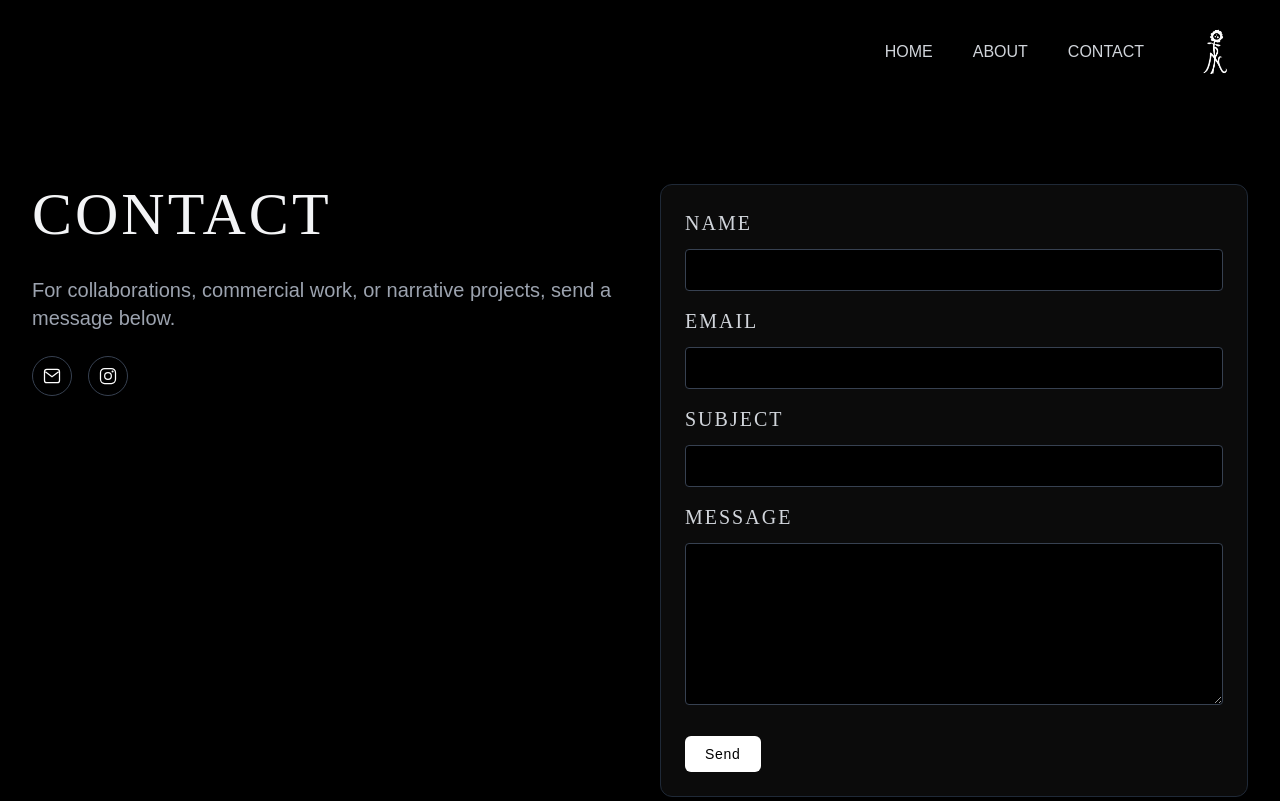
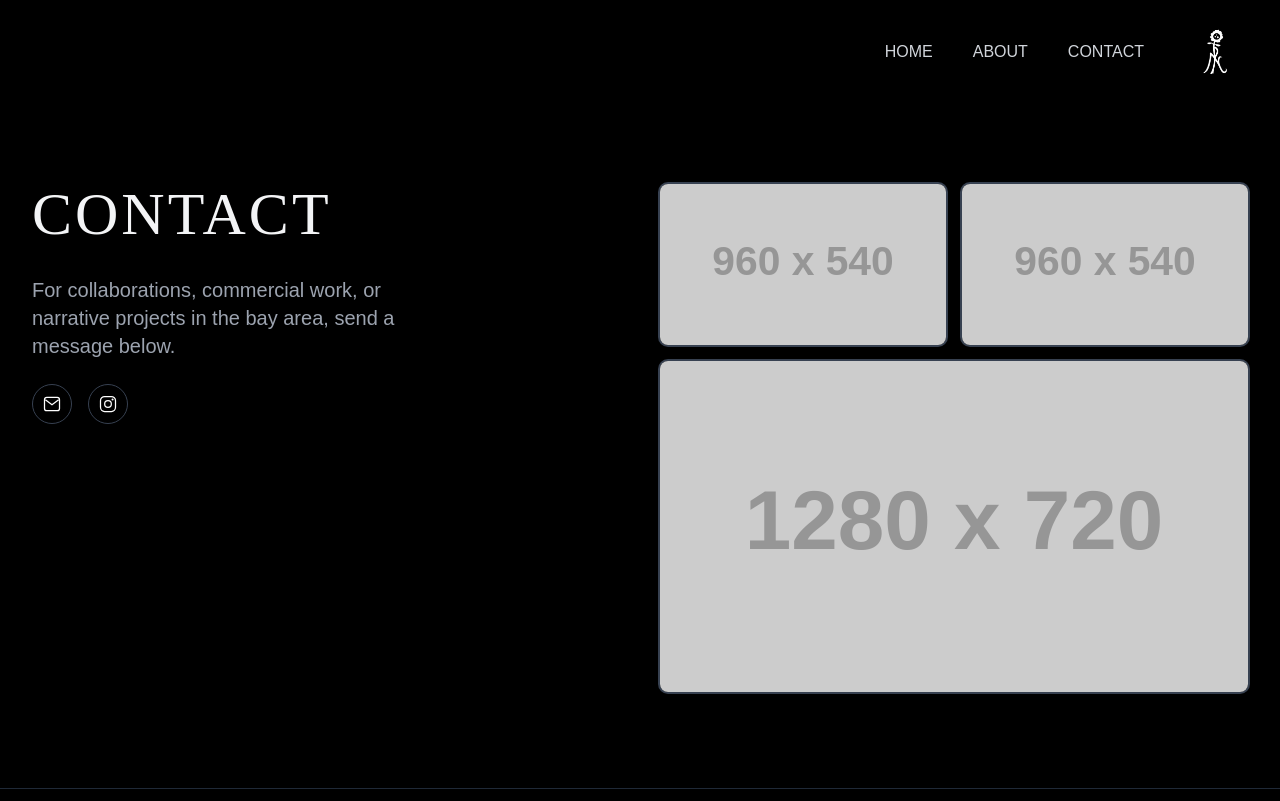
Before and after one commit to NoamRignaultClement/NoamRignaultClement.github.io, a website: page contact.html in a window 1280 px wide. Shown: the top 801 px of the page. Drawn offline with nearby package versions, Linux system fonts and the light colour scheme; placeholder pictures from the web are drawn by us; a web font is replaced by a local one.

Commit message:
Fixed contact section

```diff
--- a/contact.html
+++ b/contact.html
@@ -26,8 +26,8 @@
     <section class="container mx-auto max-w-7xl px-4 sm:px-6 lg:px-8 grid md:grid-cols-2 gap-10">
       <div>
         <h1 class="text-5xl md:text-6xl mb-8">CONTACT</h1>
-        <p class="text-lg md:text-xl text-gray-400 mb-6">
-          For collaborations, commercial work, or narrative projects, send a message below.
+        <p class="text-lg md:text-xl text-gray-400 mb-6 max-w-xs md:max-w-sm leading-relaxed">
+          For collaborations, commercial work, or narrative projects in the bay area, send a message below.
         </p>
         <div class="flex items-center gap-4">
           <!-- Email icon -->
@@ -48,27 +48,20 @@
         </div>
       </div>
 
-      <form action="mailto:noam.rignault@gmail.com" method="post" enctype="text/plain" class="bg-[#0b0b0b] border border-gray-800 rounded-xl p-6 shadow">
-        <div class="mb-4">
-          <label for="name" class="form-label block text-xl md:text-xl text-gray-300 mb-3 tracking-widest">NAME</label>
-          <input id="name" name="name" type="text" required class="w-full bg-black border border-gray-700 rounded px-3 py-2 text-gray-200 focus:outline-none focus:ring-2 focus:ring-gray-500">
+      <!-- Right: film stills placeholder -->
+      <div class="hidden md:block">
+        <div class="grid grid-cols-2 gap-4">
+          <div class="w-full aspect-[16/9] bg-black rounded-lg ring-2 ring-gray-700 shadow-lg overflow-hidden">
+            <img src="https://placehold.co/960x540/111111/FFFFFF?text=STILL+1" alt="Film still placeholder 1" class="w-full h-full object-cover">
+          </div>
+          <div class="w-full aspect-[16/9] bg-black rounded-lg ring-2 ring-gray-700 shadow-lg overflow-hidden">
+            <img src="https://placehold.co/960x540/111111/FFFFFF?text=STILL+2" alt="Film still placeholder 2" class="w-full h-full object-cover">
+          </div>
+          <div class="w-full aspect-[16/9] bg-black rounded-lg ring-2 ring-gray-700 shadow-lg overflow-hidden col-span-2">
+            <img src="https://placehold.co/1280x720/111111/FFFFFF?text=STILL+3" alt="Film still placeholder 3" class="w-full h-full object-cover">
+          </div>
         </div>
-        <div class="mb-4">
-          <label for="email" class="form-label block text-xl md:text-xl text-gray-300 mb-3 tracking-widest">EMAIL</label>
-          <input id="email" name="email" type="email" required class="w-full bg-black border border-gray-700 rounded px-3 py-2 text-gray-200 focus:outline-none focus:ring-2 focus:ring-gray-500">
-        </div>
-        <div class="mb-4">
-          <label for="subject" class="form-label block text-xl md:text-xl text-gray-300 mb-3 tracking-widest">SUBJECT</label>
-          <input id="subject" name="subject" type="text" class="w-full bg-black border border-gray-700 rounded px-3 py-2 text-gray-200 focus:outline-none focus:ring-2 focus:ring-gray-500">
-        </div>
-        <div class="mb-6">
-          <label for="message" class="form-label block text-xl md:text-xl text-gray-300 mb-3 tracking-widest">MESSAGE</label>
-          <textarea id="message" name="message" rows="6" required class="w-full bg-black border border-gray-700 rounded px-3 py-2 text-gray-200 focus:outline-none focus:ring-2 focus:ring-gray-500"></textarea>
-        </div>
-        <button type="submit" class="px-5 py-2 bg-white text-black rounded-md text-sm tracking-wider hover:bg-gray-200 transition">
-          Send
-        </button>
-      </form>
+      </div>
     </section>
   </main>
 
```
Also changed, not shown: about.html (+3 -3 lines).
